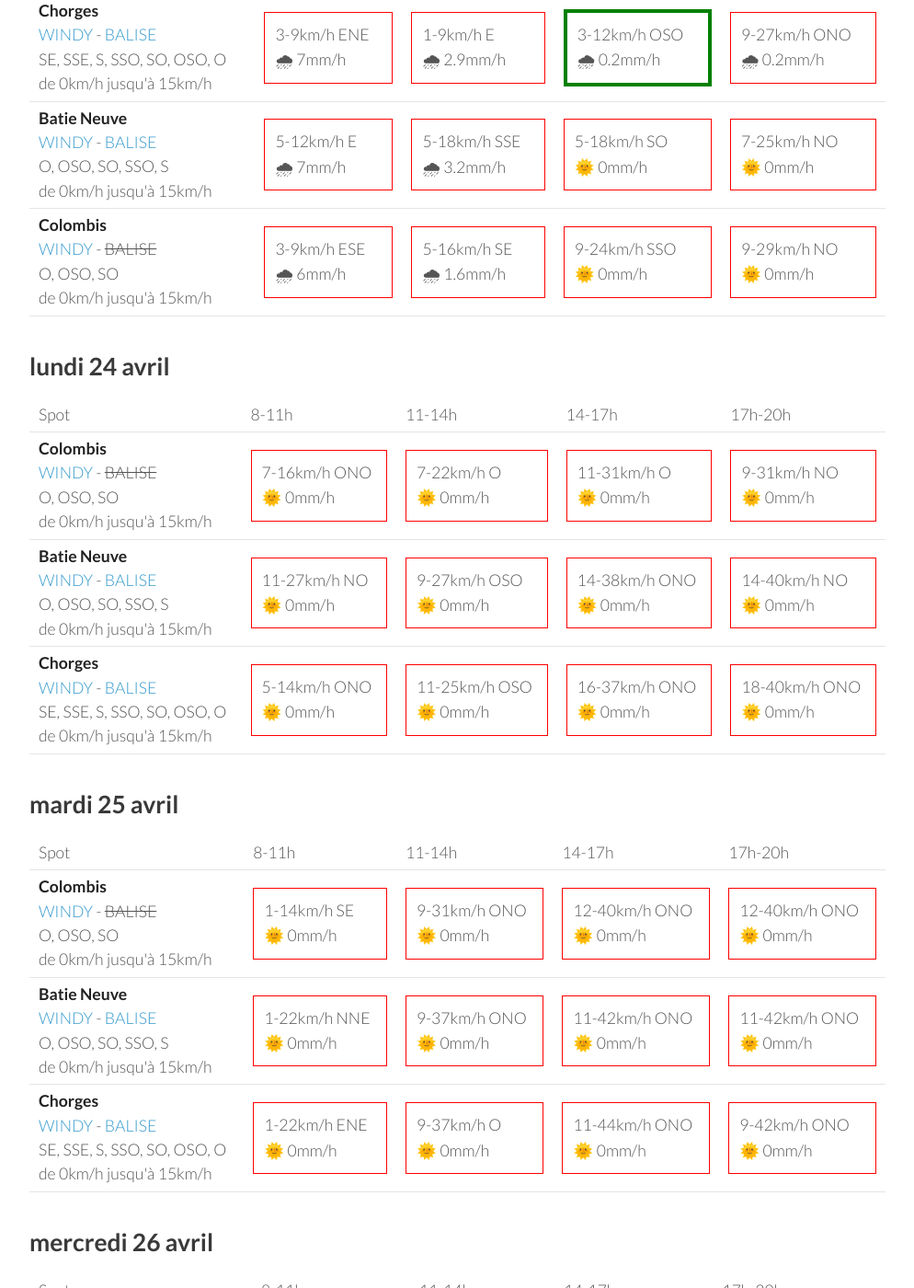
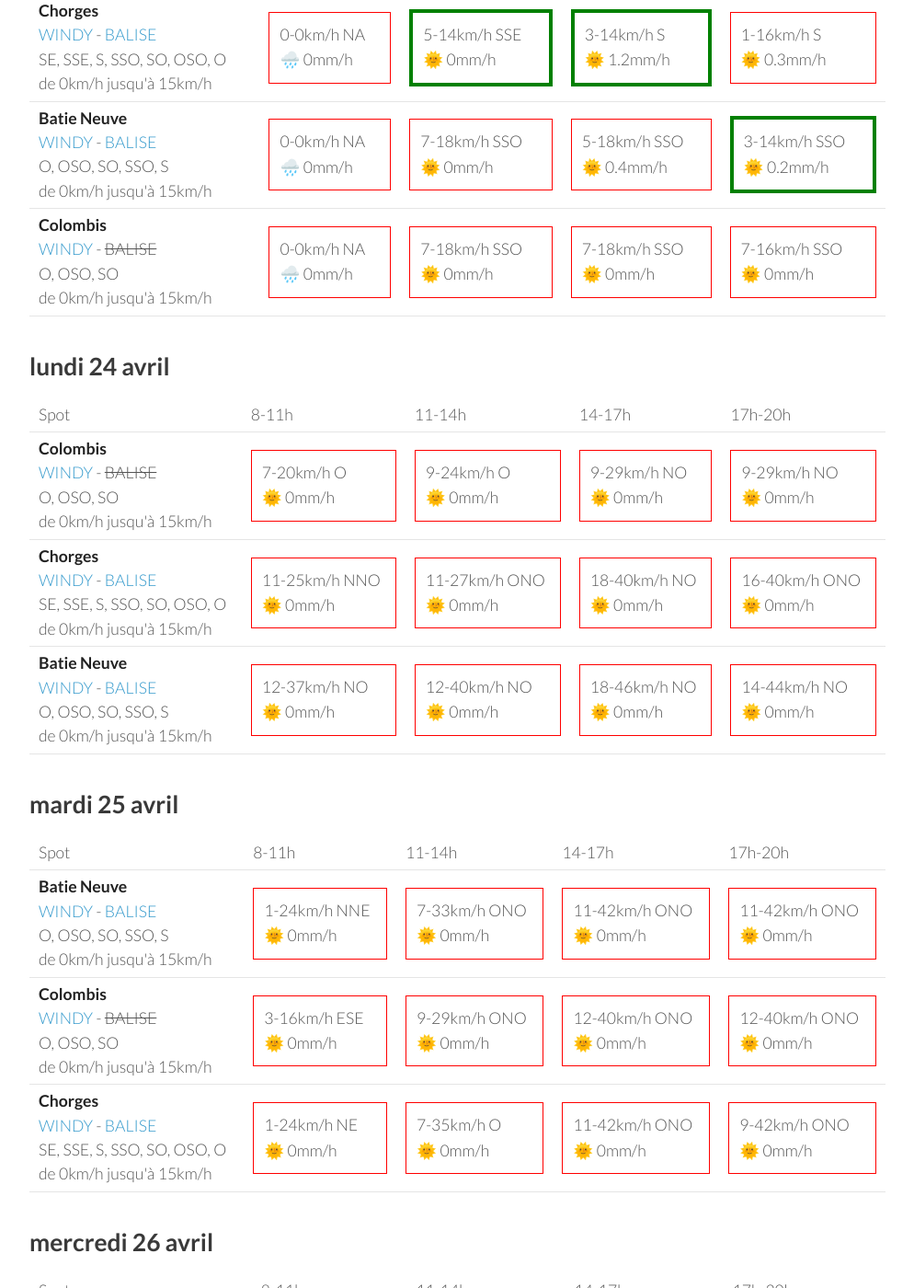
Before and after one commit to parapente-dans-le-nord/parapente-dans-le-nord.github.io, a Jekyll site: the page built from saint_andre.markdown, in a window 1280 px wide and 1400 px high, scrolled down 373 px. Shown: the whole window at 92% size, without its empty margins (26-1020 px from the left). Built offline with Jekyll 4.4.1, drawn with Linux system fonts in a browser that asks for light colours; some of the changed text lies outside the part shown.

Commit message:
update index.markdown

```diff
--- a/saint_andre.markdown
+++ b/saint_andre.markdown
@@ -24,31 +24,28 @@ page mise à jour le dimanche 23 avril 06:35
 <tr>
         <td><strong>Chorges</strong><br><a href="https://windy.com/44.578/6.280?44.559,6.262,10">WINDY</a> - <span class=""><a href="https://www.openwindmap.org/PP554">BALISE</a> </span><br> <span class="vent-favorable">SE, SSE, S, SSO, SO, OSO, O</span><br><span class="force-vent">de 0km/h jusqu'à 15km/h</span> </td>
 
-            <td><div class="not-flyable"><p>3-9km/h ENE</p><p>🌧 7mm/h</p></div></td>
-            <td><div class="not-flyable"><p>1-9km/h E</p><p>🌧 2.9mm/h</p></div></td>
-            <td><div class="flyable"><p>3-12km/h OSO</p><p>🌧 0.2mm/h</p></div></td>
-            <td><div class="not-flyable"><p>9-27km/h ONO</p><p>🌧 0.2mm/h</p></div></td>
-
+            <td><div class="not-flyable"><p>0-0km/h NA</p><p>🌧️ 0mm/h</p></div></td>
+            <td><div class="flyable"><p>5-14km/h SSE</p><p>🌞 0mm/h</p></div></td>
+            <td><div class="flyable"><p>3-14km/h S</p><p>🌞 1.2mm/h</p></div></td>
+            <td><div class="not-flyable"><p>1-16km/h S</p><p>🌞 0.3mm/h</p></div></td>
 
     </tr>
 <tr>
         <td><strong>Batie Neuve</strong><br><a href="https://windy.com/44.584/6.236?44.559,6.262,10,m:eTtagly">WINDY</a> - <span class=""><a href="https://www.openwindmap.org/PP554">BALISE</a> </span><br> <span class="vent-favorable">O, OSO, SO, SSO, S</span><br><span class="force-vent">de 0km/h jusqu'à 15km/h</span> </td>
 
-            <td><div class="not-flyable"><p>5-12km/h E</p><p>🌧 7mm/h</p></div></td>
-            <td><div class="not-flyable"><p>5-18km/h SSE</p><p>🌧 3.2mm/h</p></div></td>
-            <td><div class="not-flyable"><p>5-18km/h SO</p><p>🌞 0mm/h</p></div></td>
-            <td><div class="not-flyable"><p>7-25km/h NO</p><p>🌞 0mm/h</p></div></td>
-
+            <td><div class="not-flyable"><p>0-0km/h NA</p><p>🌧️ 0mm/h</p></div></td>
+            <td><div class="not-flyable"><p>7-18km/h SSO</p><p>🌞 0mm/h</p></div></td>
+            <td><div class="not-flyable"><p>5-18km/h SSO</p><p>🌞 0.4mm/h</p></div></td>
+            <td><div class="flyable"><p>3-14km/h SSO</p><p>🌞 0.2mm/h</p></div></td>
 
     </tr>
 <tr>
         <td><strong>Colombis</strong><br><a href="https://windy.com/44.494/6.216?44.559,6.262,10">WINDY</a> - <span class="no-balise"> BALISE </span><br> <span class="vent-favorable">O, OSO, SO</span><br><span class="force-vent">de 0km/h jusqu'à 15km/h</span> </td>
 
-            <td><div class="not-flyable"><p>3-9km/h ESE</p><p>🌧 6mm/h</p></div></td>
-            <td><div class="not-flyable"><p>5-16km/h SE</p><p>🌧 1.6mm/h</p></div></td>
-            <td><div class="not-flyable"><p>9-24km/h SSO</p><p>🌞 0mm/h</p></div></td>
-            <td><div class="not-flyable"><p>9-29km/h NO</p><p>🌞 0mm/h</p></div></td>
-
+            <td><div class="not-flyable"><p>0-0km/h NA</p><p>🌧️ 0mm/h</p></div></td>
+            <td><div class="not-flyable"><p>7-18km/h SSO</p><p>🌞 0mm/h</p></div></td>
+            <td><div class="not-flyable"><p>7-18km/h SSO</p><p>🌞 0mm/h</p></div></td>
+            <td><div class="not-flyable"><p>7-16km/h SSO</p><p>🌞 0mm/h</p></div></td>
 
     </tr>
 
@@ -70,30 +67,30 @@ page mise à jour le dimanche 23 avril 06:35
 <tr>
         <td><strong>Colombis</strong><br><a href="https://windy.com/44.494/6.216?44.559,6.262,10">WINDY</a> - <span class="no-balise"> BALISE </span><br> <span class="vent-favorable">O, OSO, SO</span><br><span class="force-vent">de 0km/h jusqu'à 15km/h</span> </td>
 
-            <td><div class="not-flyable"><p>7-16km/h ONO</p><p>🌞 0mm/h</p></div></td>
-            <td><div class="not-flyable"><p>7-22km/h O</p><p>🌞 0mm/h</p></div></td>
-            <td><div class="not-flyable"><p>11-31km/h O</p><p>🌞 0mm/h</p></div></td>
-            <td><div class="not-flyable"><p>9-31km/h NO</p><p>🌞 0mm/h</p></div></td>
+            <td><div class="not-flyable"><p>7-20km/h O</p><p>🌞 0mm/h</p></div></td>
+            <td><div class="not-flyable"><p>9-24km/h O</p><p>🌞 0mm/h</p></div></td>
+            <td><div class="not-flyable"><p>9-29km/h NO</p><p>🌞 0mm/h</p></div></td>
+            <td><div class="not-flyable"><p>9-29km/h NO</p><p>🌞 0mm/h</p></div></td>
+
+
+    </tr>
+<tr>
+        <td><strong>Chorges</strong><br><a href="https://windy.com/44.578/6.280?44.559,6.262,10">WINDY</a> - <span class=""><a href="https://www.openwindmap.org/PP554">BALISE</a> </span><br> <span class="vent-favorable">SE, SSE, S, SSO, SO, OSO, O</span><br><span class="force-vent">de 0km/h jusqu'à 15km/h</span> </td>
+
+            <td><div class="not-flyable"><p>11-25km/h NNO</p><p>🌞 0mm/h</p></div></td>
+            <td><div class="not-flyable"><p>11-27km/h ONO</p><p>🌞 0mm/h</p></div></td>
+            <td><div class="not-flyable"><p>18-40km/h NO</p><p>🌞 0mm/h</p></div></td>
+            <td><div class="not-flyable"><p>16-40km/h ONO</p><p>🌞 0mm/h</p></div></td>
 
 
     </tr>
 <tr>
         <td><strong>Batie Neuve</strong><br><a href="https://windy.com/44.584/6.236?44.559,6.262,10,m:eTtagly">WINDY</a> - <span class=""><a href="https://www.openwindmap.org/PP554">BALISE</a> </span><br> <span class="vent-favorable">O, OSO, SO, SSO, S</span><br><span class="force-vent">de 0km/h jusqu'à 15km/h</span> </td>
 
-            <td><div class="not-flyable"><p>11-27km/h NO</p><p>🌞 0mm/h</p></div></td>
-            <td><div class="not-flyable"><p>9-27km/h OSO</p><p>🌞 0mm/h</p></div></td>
-            <td><div class="not-flyable"><p>14-38km/h ONO</p><p>🌞 0mm/h</p></div></td>
-            <td><div class="not-flyable"><p>14-40km/h NO</p><p>🌞 0mm/h</p></div></td>
-
-
-    </tr>
-<tr>
-        <td><strong>Chorges</strong><br><a href="https://windy.com/44.578/6.280?44.559,6.262,10">WINDY</a> - <span class=""><a href="https://www.openwindmap.org/PP554">BALISE</a> </span><br> <span class="vent-favorable">SE, SSE, S, SSO, SO, OSO, O</span><br><span class="force-vent">de 0km/h jusqu'à 15km/h</span> </td>
-
-            <td><div class="not-flyable"><p>5-14km/h ONO</p><p>🌞 0mm/h</p></div></td>
-            <td><div class="not-flyable"><p>11-25km/h OSO</p><p>🌞 0mm/h</p></div></td>
-            <td><div class="not-flyable"><p>16-37km/h ONO</p><p>🌞 0mm/h</p></div></td>
-            <td><div class="not-flyable"><p>18-40km/h ONO</p><p>🌞 0mm/h</p></div></td>
+            <td><div class="not-flyable"><p>12-37km/h NO</p><p>🌞 0mm/h</p></div></td>
+            <td><div class="not-flyable"><p>12-40km/h NO</p><p>🌞 0mm/h</p></div></td>
+            <td><div class="not-flyable"><p>18-46km/h NO</p><p>🌞 0mm/h</p></div></td>
+            <td><div class="not-flyable"><p>14-44km/h NO</p><p>🌞 0mm/h</p></div></td>
 
 
     </tr>
@@ -114,31 +111,31 @@ page mise à jour le dimanche 23 avril 06:35
       <td>17h-20h</td>
     </tr>
 <tr>
+        <td><strong>Batie Neuve</strong><br><a href="https://windy.com/44.584/6.236?44.559,6.262,10,m:eTtagly">WINDY</a> - <span class=""><a href="https://www.openwindmap.org/PP554">BALISE</a> </span><br> <span class="vent-favorable">O, OSO, SO, SSO, S</span><br><span class="force-vent">de 0km/h jusqu'à 15km/h</span> </td>
+
+            <td><div class="not-flyable"><p>1-24km/h NNE</p><p>🌞 0mm/h</p></div></td>
+            <td><div class="not-flyable"><p>7-33km/h ONO</p><p>🌞 0mm/h</p></div></td>
+            <td><div class="not-flyable"><p>11-42km/h ONO</p><p>🌞 0mm/h</p></div></td>
+            <td><div class="not-flyable"><p>11-42km/h ONO</p><p>🌞 0mm/h</p></div></td>
+
+
+    </tr>
+<tr>
         <td><strong>Colombis</strong><br><a href="https://windy.com/44.494/6.216?44.559,6.262,10">WINDY</a> - <span class="no-balise"> BALISE </span><br> <span class="vent-favorable">O, OSO, SO</span><br><span class="force-vent">de 0km/h jusqu'à 15km/h</span> </td>
 
-            <td><div class="not-flyable"><p>1-14km/h SE</p><p>🌞 0mm/h</p></div></td>
-            <td><div class="not-flyable"><p>9-31km/h ONO</p><p>🌞 0mm/h</p></div></td>
+            <td><div class="not-flyable"><p>3-16km/h ESE</p><p>🌞 0mm/h</p></div></td>
+            <td><div class="not-flyable"><p>9-29km/h ONO</p><p>🌞 0mm/h</p></div></td>
             <td><div class="not-flyable"><p>12-40km/h ONO</p><p>🌞 0mm/h</p></div></td>
             <td><div class="not-flyable"><p>12-40km/h ONO</p><p>🌞 0mm/h</p></div></td>
 
 
     </tr>
 <tr>
-        <td><strong>Batie Neuve</strong><br><a href="https://windy.com/44.584/6.236?44.559,6.262,10,m:eTtagly">WINDY</a> - <span class=""><a href="https://www.openwindmap.org/PP554">BALISE</a> </span><br> <span class="vent-favorable">O, OSO, SO, SSO, S</span><br><span class="force-vent">de 0km/h jusqu'à 15km/h</span> </td>
-
-            <td><div class="not-flyable"><p>1-22km/h NNE</p><p>🌞 0mm/h</p></div></td>
-            <td><div class="not-flyable"><p>9-37km/h ONO</p><p>🌞 0mm/h</p></div></td>
-            <td><div class="not-flyable"><p>11-42km/h ONO</p><p>🌞 0mm/h</p></div></td>
-            <td><div class="not-flyable"><p>11-42km/h ONO</p><p>🌞 0mm/h</p></div></td>
-
-
-    </tr>
-<tr>
         <td><strong>Chorges</strong><br><a href="https://windy.com/44.578/6.280?44.559,6.262,10">WINDY</a> - <span class=""><a href="https://www.openwindmap.org/PP554">BALISE</a> </span><br> <span class="vent-favorable">SE, SSE, S, SSO, SO, OSO, O</span><br><span class="force-vent">de 0km/h jusqu'à 15km/h</span> </td>
 
-            <td><div class="not-flyable"><p>1-22km/h ENE</p><p>🌞 0mm/h</p></div></td>
-            <td><div class="not-flyable"><p>9-37km/h O</p><p>🌞 0mm/h</p></div></td>
-            <td><div class="not-flyable"><p>11-44km/h ONO</p><p>🌞 0mm/h</p></div></td>
+            <td><div class="not-flyable"><p>1-24km/h NE</p><p>🌞 0mm/h</p></div></td>
+            <td><div class="not-flyable"><p>7-35km/h O</p><p>🌞 0mm/h</p></div></td>
+            <td><div class="not-flyable"><p>11-42km/h ONO</p><p>🌞 0mm/h</p></div></td>
             <td><div class="not-flyable"><p>9-42km/h ONO</p><p>🌞 0mm/h</p></div></td>
 
 
@@ -162,30 +159,30 @@ page mise à jour le dimanche 23 avril 06:35
 <tr>
         <td><strong>Colombis</strong><br><a href="https://windy.com/44.494/6.216?44.559,6.262,10">WINDY</a> - <span class="no-balise"> BALISE </span><br> <span class="vent-favorable">O, OSO, SO</span><br><span class="force-vent">de 0km/h jusqu'à 15km/h</span> </td>
 
-            <td><div class="not-flyable"><p>1-12km/h SE</p><p>🌞 0mm/h</p></div></td>
-            <td><div class="not-flyable"><p>1-16km/h O</p><p>🌞 0mm/h</p></div></td>
-            <td><div class="not-flyable"><p>7-24km/h OSO</p><p>🌞 0mm/h</p></div></td>
-            <td><div class="not-flyable"><p>12-37km/h ONO</p><p>🌞 0mm/h</p></div></td>
+            <td><div class="not-flyable"><p>3-12km/h E</p><p>🌞 0mm/h</p></div></td>
+            <td><div class="not-flyable"><p>1-16km/h OSO</p><p>🌞 0mm/h</p></div></td>
+            <td><div class="not-flyable"><p>7-27km/h O</p><p>🌞 0mm/h</p></div></td>
+            <td><div class="not-flyable"><p>11-33km/h NO</p><p>🌞 0mm/h</p></div></td>
 
 
     </tr>
 <tr>
         <td><strong>Batie Neuve</strong><br><a href="https://windy.com/44.584/6.236?44.559,6.262,10,m:eTtagly">WINDY</a> - <span class=""><a href="https://www.openwindmap.org/PP554">BALISE</a> </span><br> <span class="vent-favorable">O, OSO, SO, SSO, S</span><br><span class="force-vent">de 0km/h jusqu'à 15km/h</span> </td>
 
-            <td><div class="not-flyable"><p>1-18km/h NNE</p><p>🌞 0mm/h</p></div></td>
-            <td><div class="not-flyable"><p>3-22km/h SO</p><p>🌞 0mm/h</p></div></td>
-            <td><div class="not-flyable"><p>7-29km/h OSO</p><p>🌞 0mm/h</p></div></td>
-            <td><div class="not-flyable"><p>11-40km/h ONO</p><p>🌞 0mm/h</p></div></td>
+            <td><div class="not-flyable"><p>1-18km/h NE</p><p>🌞 0mm/h</p></div></td>
+            <td><div class="not-flyable"><p>3-20km/h SO</p><p>🌞 0mm/h</p></div></td>
+            <td><div class="not-flyable"><p>7-31km/h O</p><p>🌞 0mm/h</p></div></td>
+            <td><div class="not-flyable"><p>9-37km/h ONO</p><p>🌞 0mm/h</p></div></td>
 
 
     </tr>
 <tr>
         <td><strong>Chorges</strong><br><a href="https://windy.com/44.578/6.280?44.559,6.262,10">WINDY</a> - <span class=""><a href="https://www.openwindmap.org/PP554">BALISE</a> </span><br> <span class="vent-favorable">SE, SSE, S, SSO, SO, OSO, O</span><br><span class="force-vent">de 0km/h jusqu'à 15km/h</span> </td>
 
-            <td><div class="not-flyable"><p>1-16km/h ENE</p><p>🌞 0mm/h</p></div></td>
-            <td><div class="not-flyable"><p>5-22km/h SO</p><p>🌞 0mm/h</p></div></td>
-            <td><div class="not-flyable"><p>7-31km/h OSO</p><p>🌞 0mm/h</p></div></td>
-            <td><div class="not-flyable"><p>11-40km/h O</p><p>🌞 0mm/h</p></div></td>
+            <td><div class="not-flyable"><p>1-18km/h ENE</p><p>🌞 0mm/h</p></div></td>
+            <td><div class="not-flyable"><p>3-22km/h SO</p><p>🌞 0mm/h</p></div></td>
+            <td><div class="not-flyable"><p>7-33km/h OSO</p><p>🌞 0mm/h</p></div></td>
+            <td><div class="not-flyable"><p>9-37km/h ONO</p><p>🌞 0mm/h</p></div></td>
 
 
     </tr>
@@ -206,32 +203,32 @@ page mise à jour le dimanche 23 avril 06:35
       <td>17h-20h</td>
     </tr>
 <tr>
-        <td><strong>Colombis</strong><br><a href="https://windy.com/44.494/6.216?44.559,6.262,10">WINDY</a> - <span class="no-balise"> BALISE </span><br> <span class="vent-favorable">O, OSO, SO</span><br><span class="force-vent">de 0km/h jusqu'à 15km/h</span> </td>
-
-            <td><div class="not-flyable"><p>3-14km/h E</p><p>🌞 0mm/h</p></div></td>
-            <td><div class="flyable"><p>1-12km/h OSO</p><p>🌞 0mm/h</p></div></td>
-            <td><div class="not-flyable"><p>3-14km/h NNE</p><p>🌞 0mm/h</p></div></td>
-            <td><div class="not-flyable"><p>3-22km/h ONO</p><p>🌞 0mm/h</p></div></td>
-
-
-    </tr>
-<tr>
         <td><strong>Batie Neuve</strong><br><a href="https://windy.com/44.584/6.236?44.559,6.262,10,m:eTtagly">WINDY</a> - <span class=""><a href="https://www.openwindmap.org/PP554">BALISE</a> </span><br> <span class="vent-favorable">O, OSO, SO, SSO, S</span><br><span class="force-vent">de 0km/h jusqu'à 15km/h</span> </td>
 
             <td><div class="not-flyable"><p>3-18km/h NE</p><p>🌞 0mm/h</p></div></td>
-            <td><div class="not-flyable"><p>3-20km/h SSO</p><p>🌞 0mm/h</p></div></td>
-            <td><div class="not-flyable"><p>1-20km/h ENE</p><p>🌞 0mm/h</p></div></td>
-            <td><div class="not-flyable"><p>5-27km/h OSO</p><p>🌞 0mm/h</p></div></td>
+            <td><div class="flyable"><p>1-14km/h SSO</p><p>🌞 0mm/h</p></div></td>
+            <td><div class="not-flyable"><p>1-16km/h SSO</p><p>🌞 0mm/h</p></div></td>
+            <td><div class="not-flyable"><p>5-25km/h SO</p><p>🌞 0mm/h</p></div></td>
 
 
     </tr>
 <tr>
         <td><strong>Chorges</strong><br><a href="https://windy.com/44.578/6.280?44.559,6.262,10">WINDY</a> - <span class=""><a href="https://www.openwindmap.org/PP554">BALISE</a> </span><br> <span class="vent-favorable">SE, SSE, S, SSO, SO, OSO, O</span><br><span class="force-vent">de 0km/h jusqu'à 15km/h</span> </td>
 
-            <td><div class="not-flyable"><p>3-18km/h ENE</p><p>🌞 0mm/h</p></div></td>
-            <td><div class="not-flyable"><p>3-20km/h SSO</p><p>🌞 0mm/h</p></div></td>
-            <td><div class="not-flyable"><p>1-20km/h NE</p><p>🌞 0mm/h</p></div></td>
-            <td><div class="not-flyable"><p>5-29km/h OSO</p><p>🌞 0mm/h</p></div></td>
+            <td><div class="not-flyable"><p>3-18km/h NE</p><p>🌞 0mm/h</p></div></td>
+            <td><div class="flyable"><p>1-14km/h SO</p><p>🌞 0mm/h</p></div></td>
+            <td><div class="not-flyable"><p>1-18km/h SO</p><p>🌞 0mm/h</p></div></td>
+            <td><div class="not-flyable"><p>5-27km/h SO</p><p>🌞 0mm/h</p></div></td>
+
+
+    </tr>
+<tr>
+        <td><strong>Colombis</strong><br><a href="https://windy.com/44.494/6.216?44.559,6.262,10">WINDY</a> - <span class="no-balise"> BALISE </span><br> <span class="vent-favorable">O, OSO, SO</span><br><span class="force-vent">de 0km/h jusqu'à 15km/h</span> </td>
+
+            <td><div class="not-flyable"><p>3-14km/h ESE</p><p>🌞 0mm/h</p></div></td>
+            <td><div class="not-flyable"><p>1-12km/h NO</p><p>🌞 0mm/h</p></div></td>
+            <td><div class="not-flyable"><p>3-14km/h ONO</p><p>🌞 0mm/h</p></div></td>
+            <td><div class="not-flyable"><p>3-20km/h OSO</p><p>🌞 0mm/h</p></div></td>
 
 
     </tr>
@@ -239,3 +236,49 @@ page mise à jour le dimanche 23 avril 06:35
 </tbody>
 </table>
 {:/}
+## vendredi 28 avril
+
+{::nomarkdown}
+<table>
+  <tbody>
+    <tr>
+      <td>Spot</td>
+      <td>8-11h</td>
+      <td>11-14h</td>
+      <td>14-17h</td>
+      <td>17h-20h</td>
+    </tr>
+<tr>
+        <td><strong>Colombis</strong><br><a href="https://windy.com/44.494/6.216?44.559,6.262,10">WINDY</a> - <span class="no-balise"> BALISE </span><br> <span class="vent-favorable">O, OSO, SO</span><br><span class="force-vent">de 0km/h jusqu'à 15km/h</span> </td>
+
+            <td><div class="not-flyable"><p>3-12km/h E</p><p>🌞 0mm/h</p></div></td>
+            <td><div class="not-flyable"><p>1-16km/h O</p><p>🌞 0mm/h</p></div></td>
+            <td><div class="not-flyable"><p>9-29km/h O</p><p>🌞 0mm/h</p></div></td>
+            <td><div class="not-flyable"><p>7-31km/h O</p><p>🌞 0mm/h</p></div></td>
+
+
+    </tr>
+<tr>
+        <td><strong>Batie Neuve</strong><br><a href="https://windy.com/44.584/6.236?44.559,6.262,10,m:eTtagly">WINDY</a> - <span class=""><a href="https://www.openwindmap.org/PP554">BALISE</a> </span><br> <span class="vent-favorable">O, OSO, SO, SSO, S</span><br><span class="force-vent">de 0km/h jusqu'à 15km/h</span> </td>
+
+            <td><div class="not-flyable"><p>1-16km/h NE</p><p>🌞 0mm/h</p></div></td>
+            <td><div class="not-flyable"><p>3-22km/h SSO</p><p>🌞 0mm/h</p></div></td>
+            <td><div class="not-flyable"><p>9-33km/h SO</p><p>🌞 0mm/h</p></div></td>
+            <td><div class="not-flyable"><p>7-37km/h OSO</p><p>🌧 0.3mm/h</p></div></td>
+
+
+    </tr>
+<tr>
+        <td><strong>Chorges</strong><br><a href="https://windy.com/44.578/6.280?44.559,6.262,10">WINDY</a> - <span class=""><a href="https://www.openwindmap.org/PP554">BALISE</a> </span><br> <span class="vent-favorable">SE, SSE, S, SSO, SO, OSO, O</span><br><span class="force-vent">de 0km/h jusqu'à 15km/h</span> </td>
+
+            <td><div class="not-flyable"><p>3-16km/h NE</p><p>🌞 0mm/h</p></div></td>
+            <td><div class="not-flyable"><p>3-22km/h SO</p><p>🌞 0mm/h</p></div></td>
+            <td><div class="not-flyable"><p>9-35km/h SO</p><p>🌞 0mm/h</p></div></td>
+            <td><div class="not-flyable"><p>7-38km/h OSO</p><p>🌧 0.2mm/h</p></div></td>
+
+
+    </tr>
+
+</tbody>
+</table>
+{:/}
```
Also changed, not shown: other parts of saint_andre.markdown (+1 -1 lines).
